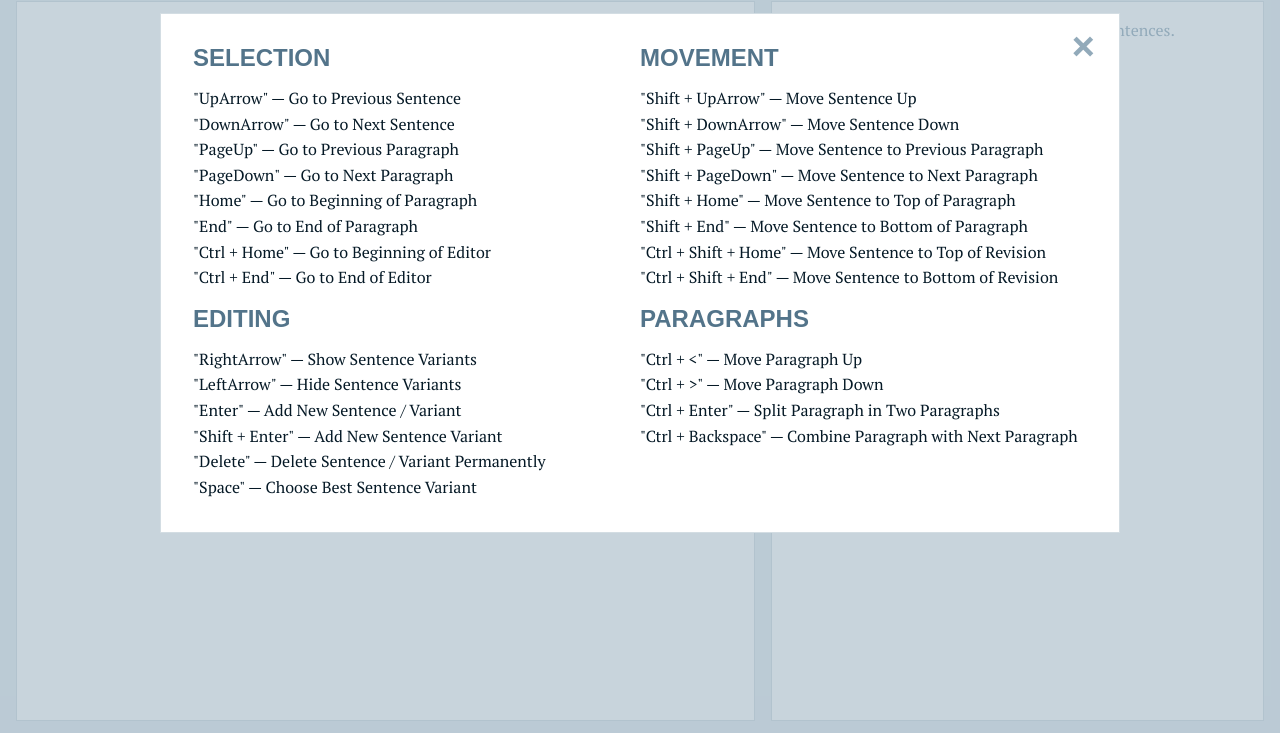
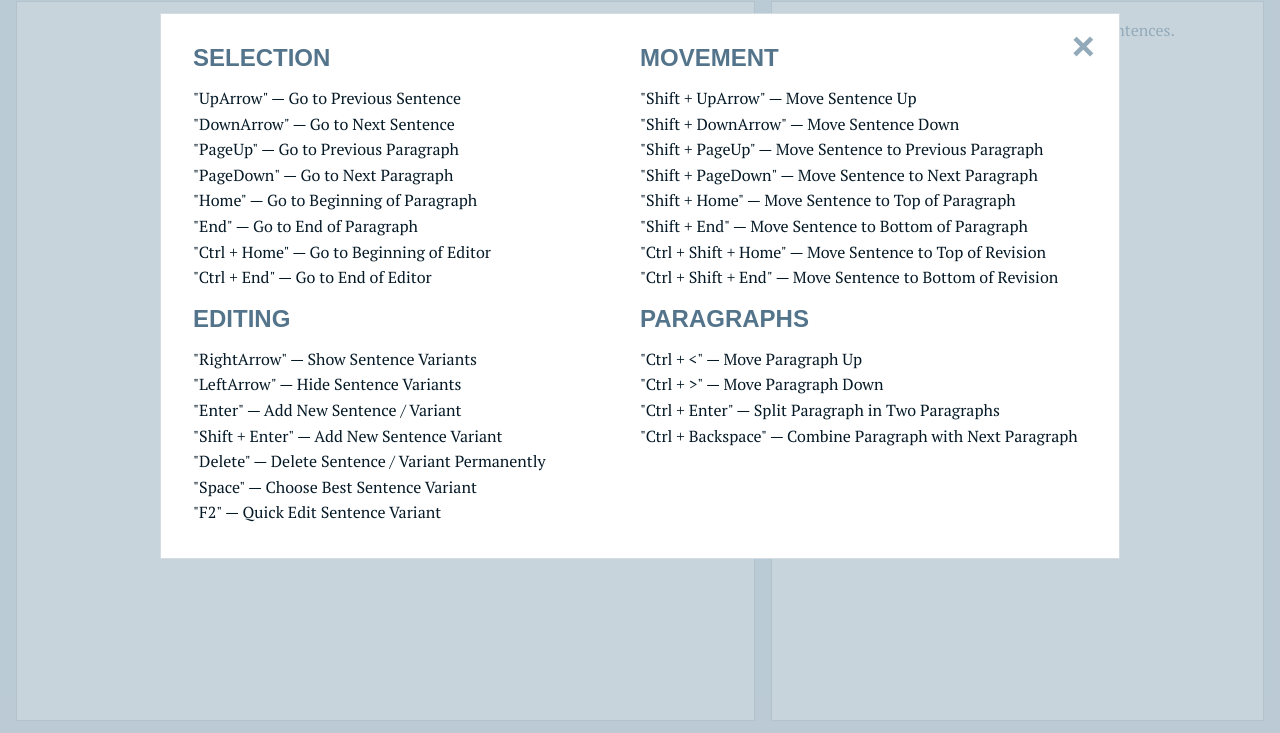
Before and after one commit to vankodev/Revisio, a website: page index.html in a window 1280 px wide. Both pictures are taken after a click on the button "Shortcuts". Shown: the part 67-800 px from the top of the page. Drawn offline with Linux system fonts and the light colour scheme.

Commit message:
Update shortcuts info

```diff
--- a/index.html
+++ b/index.html
@@ -106,6 +106,7 @@
               <p>"Shift + Enter" — Add New Sentence Variant</p>
               <p>"Delete" — Delete Sentence / Variant Permanently</p>
               <p>"Space" — Choose Best Sentence Variant</p>
+              <p>"F2" — Quick Edit Sentence Variant</p>
             </div>
           </div>
 
```
